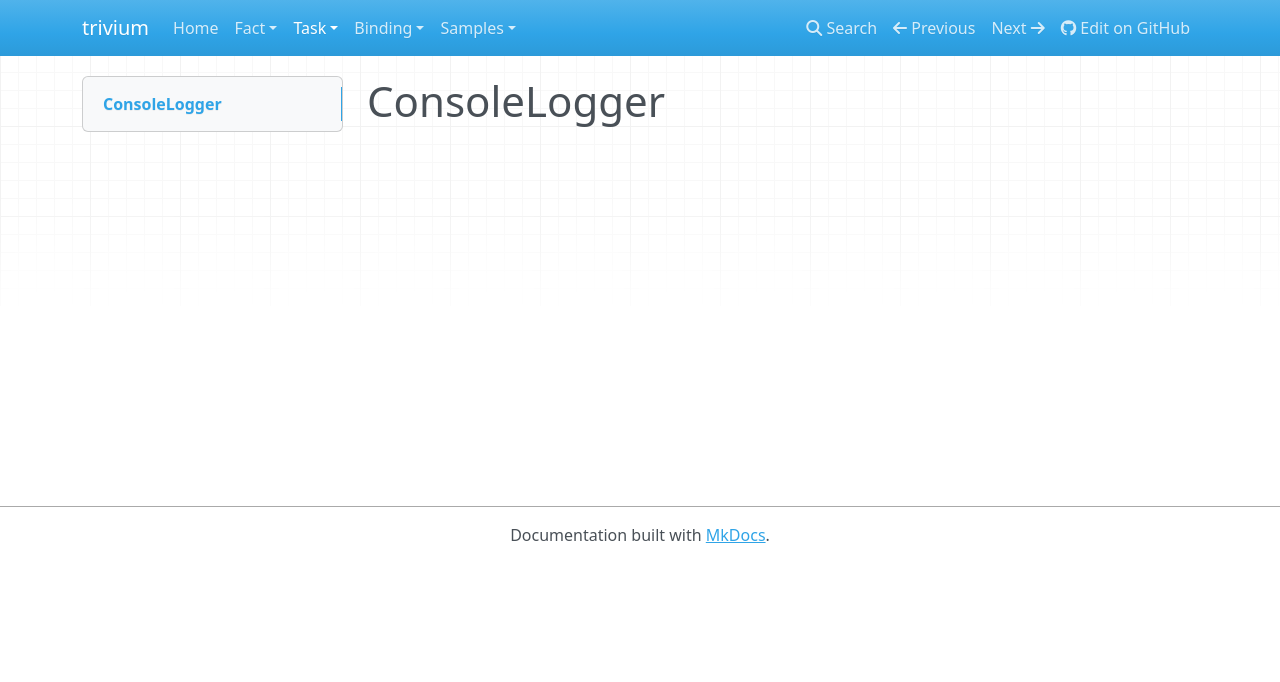
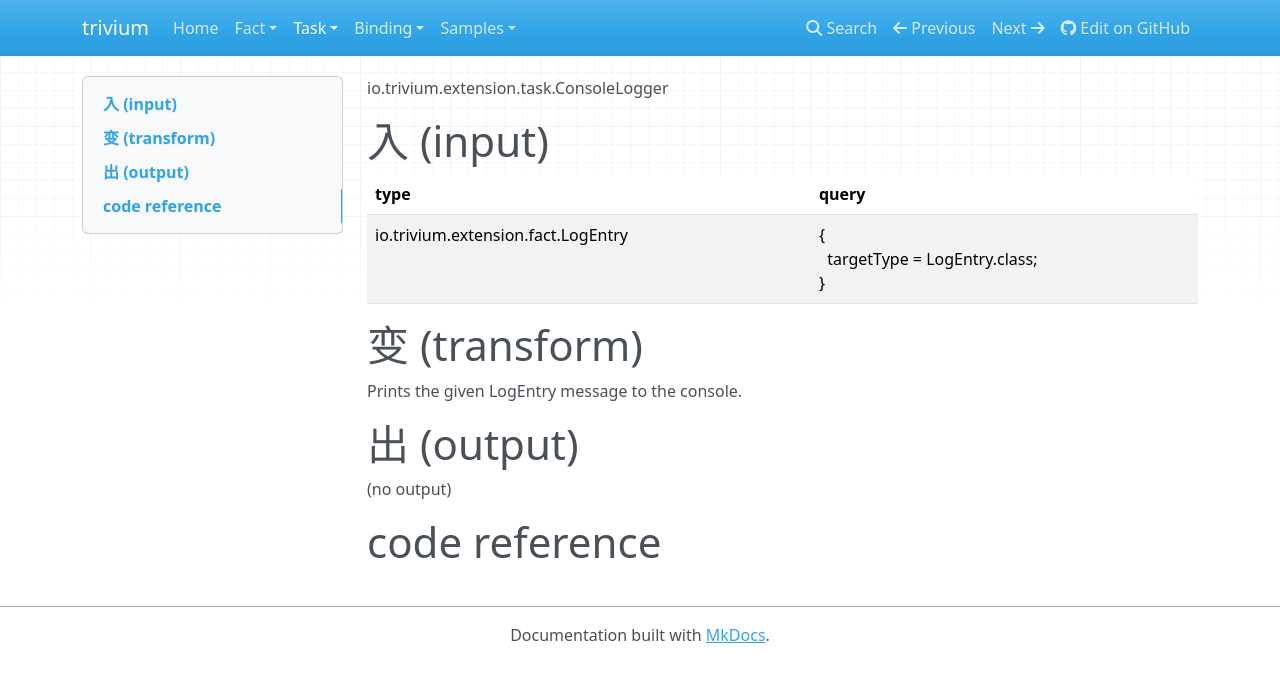
Before and after one commit to JensWalter/trivium, an MkDocs documentation site: the page built from docs/task/consolelogger.md, in a window 1280 px wide. Shown: the top 682 px of the page. Built offline with MkDocs 1.6.1, drawn with Linux system fonts in a browser that asks for light colours; nearby versions of some CDN libraries; old or Windows-style settings are respelled for this version of MkDocs.

Commit message:
new task format

```diff
--- a/docs/task/consolelogger.md
+++ b/docs/task/consolelogger.md
@@ -1 +1,29 @@
-# ConsoleLogger
+io.trivium.extension.task.ConsoleLogger
+
+# 入 (input)
+
+| type | query |
+|------|-------|
+| io.trivium.extension.fact.LogEntry | {<br>&nbsp;&nbsp;targetType = LogEntry.class;<br>} |
+
+# 变 (transform)
+
+Prints the given LogEntry message to the console.
+
+# 出 (output)
+
+(no output)
+
+# code reference
+<div id='code'></div>
+<script src='https://code.jquery.com/jquery-2.2.1.js'></script>
+<script>
+var url = 'https://github.com/trivium-io/trivium/blob/master/src/io/trivium/extension/task/ConsoleLogger.java';
+$.ajax({'url':url,success: function(data){
+  var root = $(data);
+	var el = $('.file',root);
+  var css = $('link[rel="stylesheet"]',root);
+  $('#code').add(el);
+  $('#code').add(css);
+}});
+</script>
```
